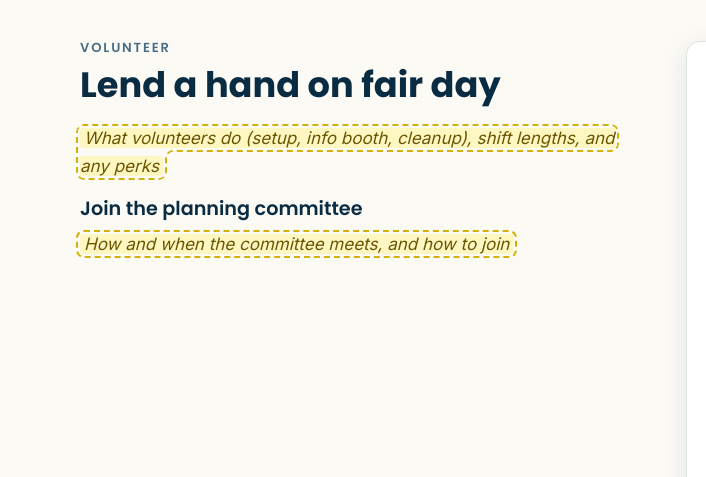
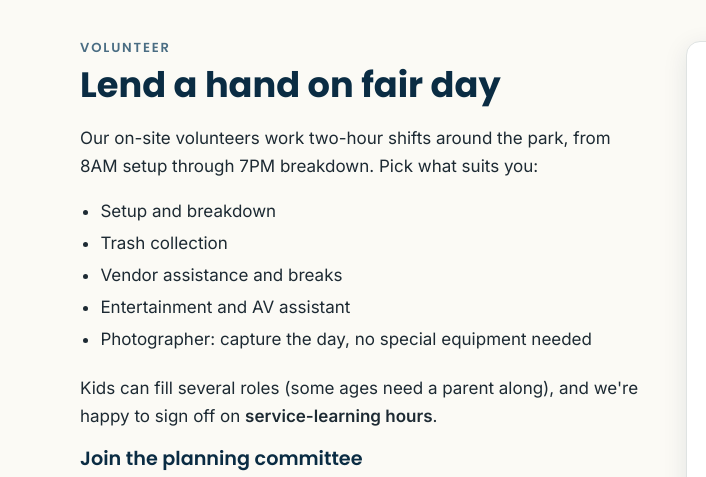
Before and after one commit to LauravilleFair/lauravillefair.github.io, a plain HTML site: page get-involved.html in a window 1280 px wide. Shown: the part 1665-2142 px from the top of the page, 0-706 px from the left. Drawn offline with Linux system fonts and the light colour scheme; grey boxes are pictures that could not be loaded.

Commit message:
Fill in address, setup times, and volunteer details from the volunteer form
Co-Authored-By: Claude Opus 5.5 <noreply@anthropic.com>

```diff
--- a/get-involved.html
+++ b/get-involved.html
@@ -104,7 +104,15 @@
         <div>
           <span class="eyebrow">Volunteer</span>
           <h2>Lend a hand on fair day</h2>
-          <p><span class="todo">What volunteers do (setup, info booth, cleanup), shift lengths, and any perks</span></p>
+          <p>Our on-site volunteers work two-hour shifts around the park, from 8AM setup through 7PM breakdown. Pick what suits you:</p>
+          <ul class="facts">
+            <li>Setup and breakdown</li>
+            <li>Trash collection</li>
+            <li>Vendor assistance and breaks</li>
+            <li>Entertainment and AV assistant</li>
+            <li>Photographer: capture the day, no special equipment needed</li>
+          </ul>
+          <p>Kids can fill several roles (some ages need a parent along), and we're happy to sign off on <strong>service-learning hours</strong>.</p>
           <h3>Join the planning committee</h3>
           <p><span class="todo">How and when the committee meets, and how to join</span></p>
         </div>
```
Also changed, not shown: vendors.html (+1 -1 lines), visit.html (+3 -3 lines).
